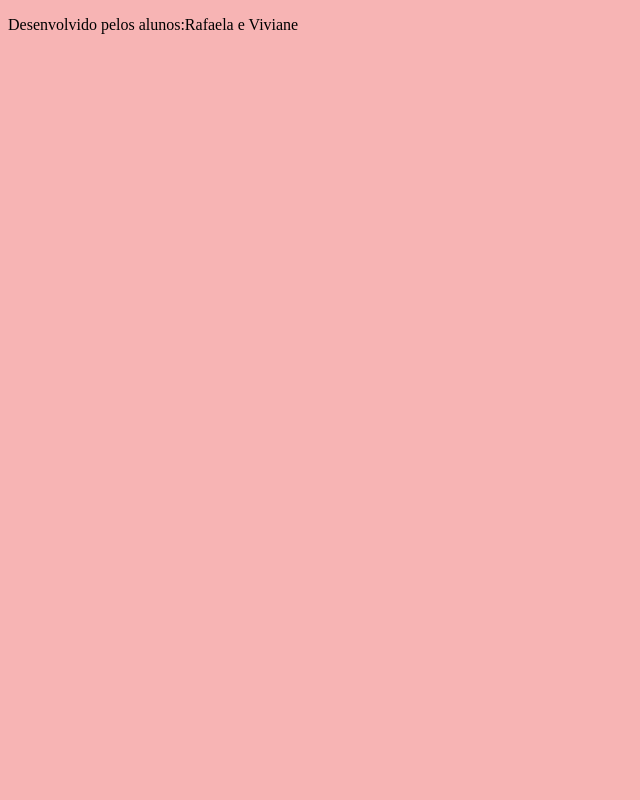
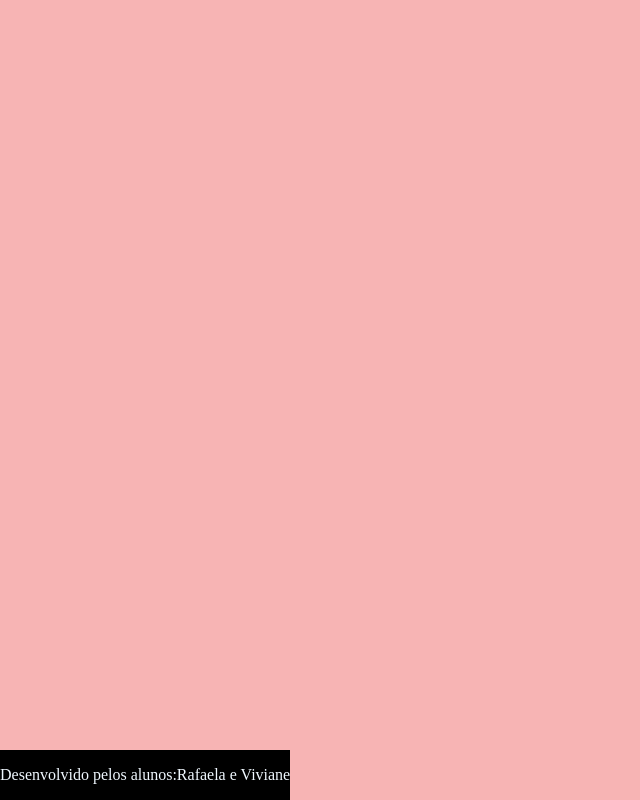
Before and after one commit to vivi-kopietz/projeto-1-3tri, a plain HTML site: page index.html in a window 1280 px wide. Shown: the whole page, without its empty margins (0-640 px from the left). Drawn offline with Linux system fonts and the light colour scheme.

Commit message:
fffddffdfdfdfdfd

```diff
--- a/style.css
+++ b/style.css
@@ -10,4 +10,13 @@
 
 body{
     background-color: var(--fundo);
+    margin: 0;
 }
+footer{
+    background-color: var(--preto);
+    position: fixed;
+    bottom: 0;
+    color: var(--branco);
+    width: 100;
+    text-align: center;
+}
```
